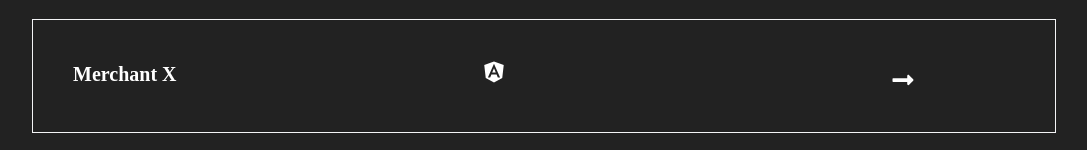
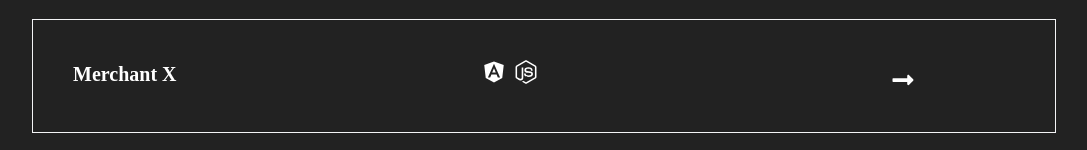
Before and after one commit to hamzabell/My-Portfolio-site, a React (Create React App) app: page / in a window 1280 px wide. Shown: the part 2309-2459 px from the top of the page, without its empty margins (96-1183 px from the left). Built offline with nearby package versions, Linux system fonts and the light colour scheme.

Commit message:
updated merchant with node

```diff
--- a/src/components/Card.js
+++ b/src/components/Card.js
@@ -1,7 +1,7 @@
 import React from "react";
 import { FaLongArrowAltRight } from "react-icons/fa";
 import styled from "styled-components";
-import { FaReact, FaAngular, FaHtml5, FaCss3 } from "react-icons/fa";
+import { FaReact, FaAngular, FaHtml5, FaCss3, FaNodeJs } from "react-icons/fa";
 import { SiJavascript, SiRedux, SiNetlify } from "react-icons/si";
 import styles from "./card.module.css";
 
@@ -63,6 +63,9 @@ function Card({ title, frameworks, projectLink }) {
           {isFrameWorkInProject("angular") && (
             <FaAngular className={`${styles.icon}  h-6 w-6`} />
           )}
+          {isFrameWorkInProject("node") && (
+            <FaNodeJs className={`${styles.icon}  h-6 w-6`} />
+          )}
           {isFrameWorkInProject("redux") && (
             <StyledReact className={`${styles.icon}  h-6 w-6`} />
           )}
```
Also changed, not shown: 1 other file (tests, documents, lock files or other folders).
